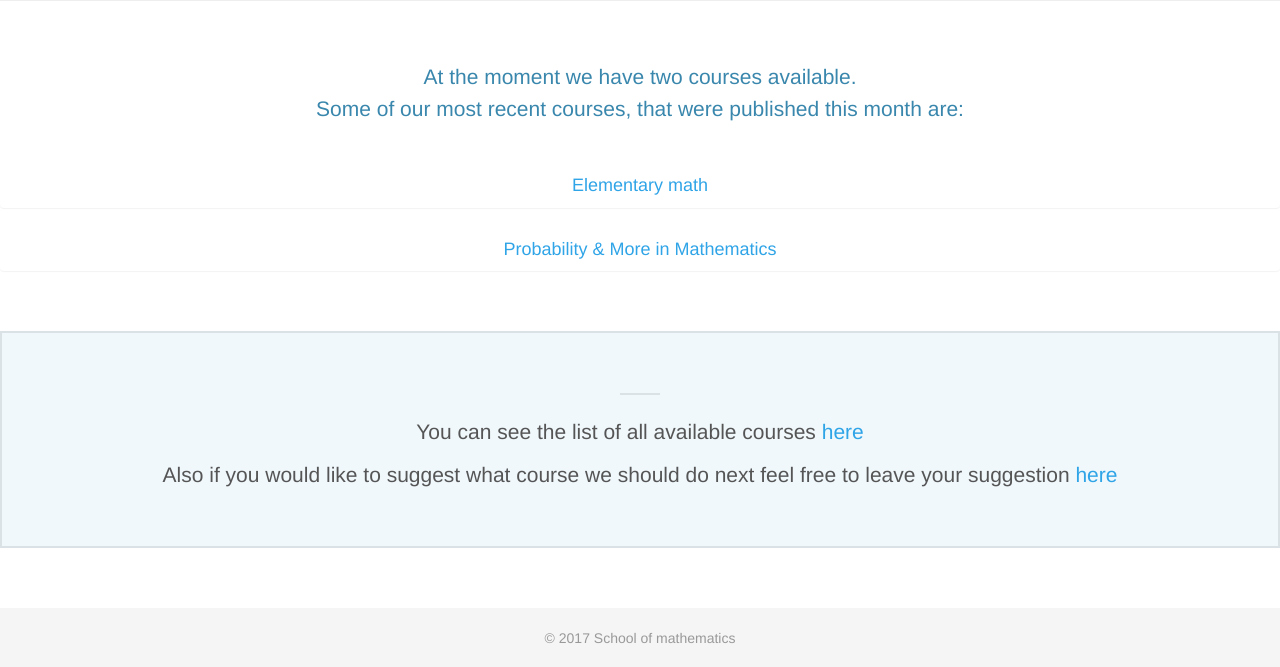
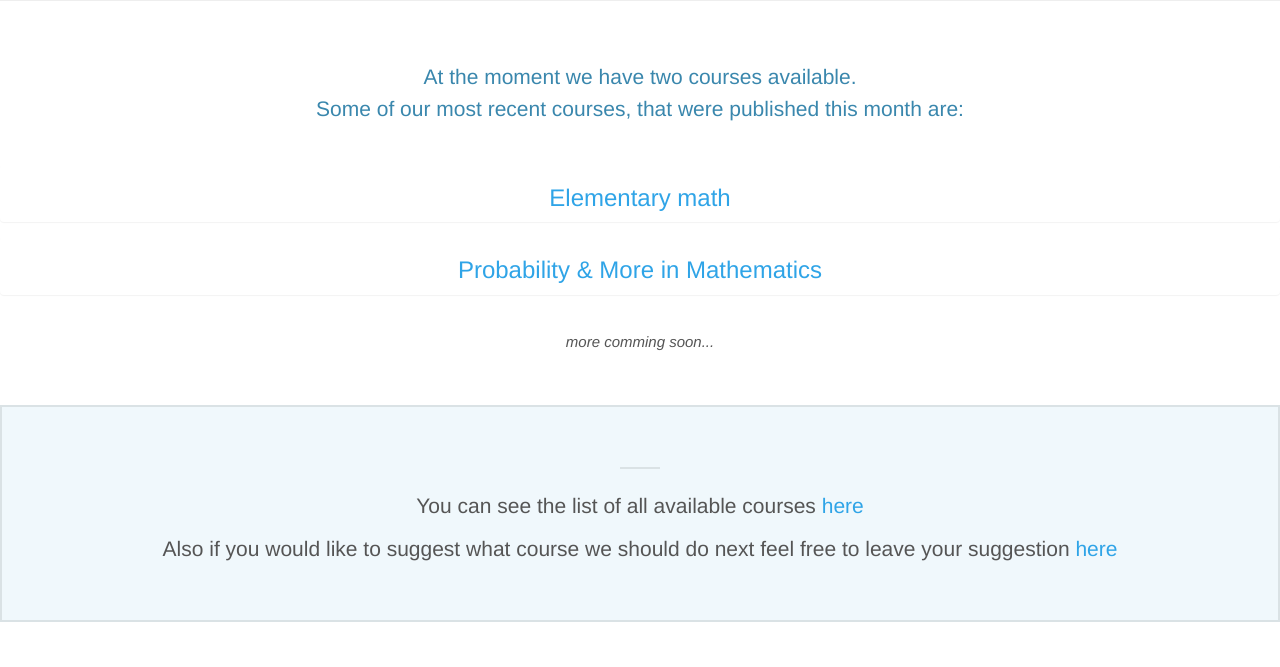
Before and after one commit to Urosh91/School-of-mathematics, a Django app: page / in a window 1280 px wide. Shown: the part 339-1006 px from the top of the page. Before the commit the page ends 983 px from the top, so only its background shows below. Run offline with Django 3.2, Linux system fonts and the light colour scheme; data comes from the database, SQL or seed files in the repository; some libraries are stand-ins or nearby versions.

Commit message:
Small UI improvements

```diff
--- a/assets/css/layout.css
+++ b/assets/css/layout.css
@@ -163,3 +163,19 @@ li.list-group-item > a {
     width: 100%;
     height: 100%;
 }
+
+.comming-soon {
+    font-style: italic;
+    font-weight: 300;
+    line-height: 1.75;
+    font-size: 1.5rem;
+}
+
+.course-title {
+    line-height: 1.1;
+    font-weight: normal;
+}
+
+.panel-courses {
+    margin-bottom: 14px;
+}
--- a/templates/home.html
+++ b/templates/home.html
@@ -44,17 +44,27 @@
     {% for course in courses %}
 
         <div
-          class="panel info">
+          class="panel panel-courses">
 
             {% now "F" as current_month %}
             {% if current_month == course.created_at|date:'F' %}
-            <h4
-                class="text-center text-primary">
-                {{ course }}
-            </h4>
+            <h3
+                class="text-center text-primary course-title">
+                <a
+                  class="text-center"
+                  href="{% url 'courses:detail' pk=course.pk %}">
+
+                    {{ course.title }}
+                </a>
+            </h3>
             {% endif %}
         </div>
     {% endfor %}
+    <br>
+    <p
+        class="comming-soon text-center">
+        more comming soon...
+    </p>
 
     <br>
     <br>
```
